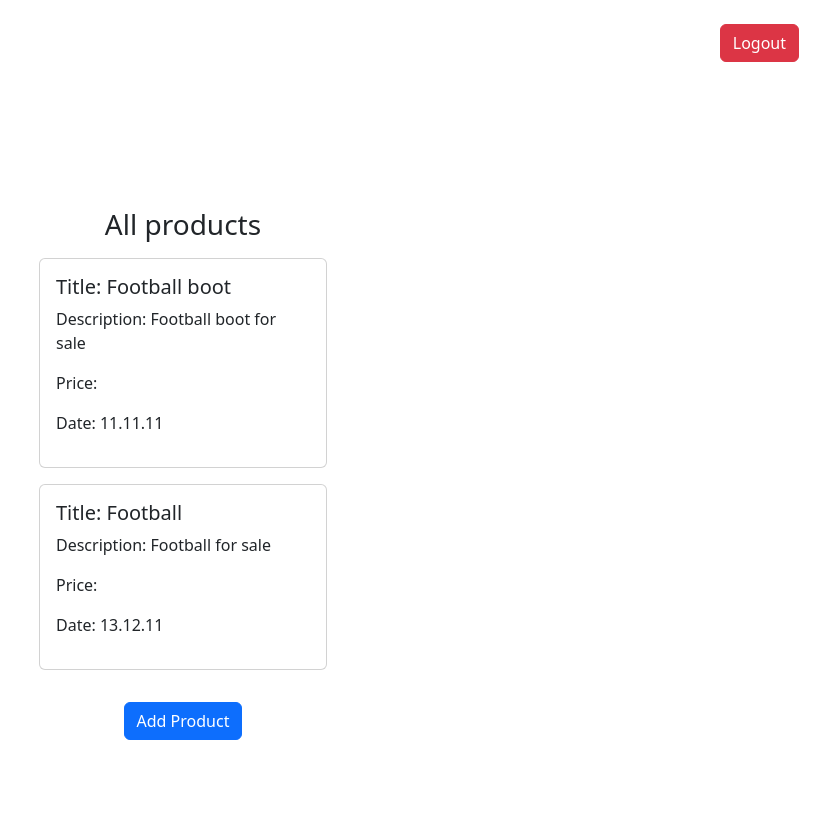
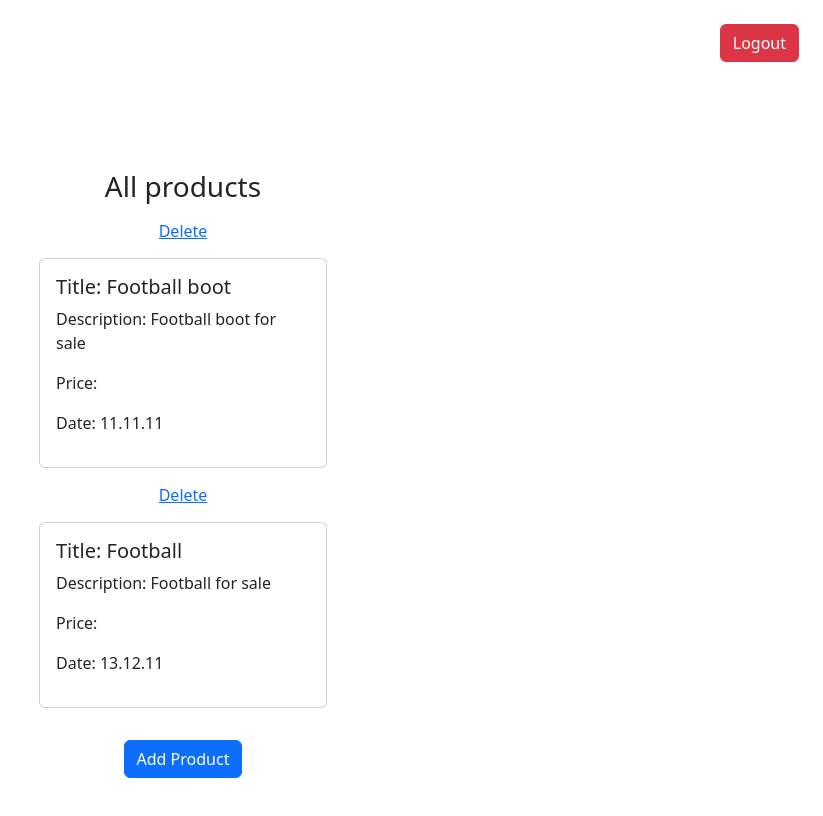
Before and after one commit to jwd222/Teebay, a React (Create React App) app: page /dashboard in a window 1280 px wide. Shown: the top 816 px of the page, without its empty margins (457-1280 px from the left). Built offline with nearby package versions, Linux system fonts and the light colour scheme.

Commit message:
added modal to the productList component

```diff
--- a/src/pages/Products.js
+++ b/src/pages/Products.js
@@ -1,8 +1,11 @@
 import productList from '../data/productList'
-import { Product } from '../components'
+import { Modal, Product } from '../components'
 import { Link } from 'react-router-dom'
 
 const Products = () => {
+
+
+
   return (
     <>
       <div className="d-flex flex-row-reverse m-4">
@@ -12,6 +15,8 @@ const Products = () => {
         <h3>All products</h3>
         {productList.map((product, index) => {
           return (
+            <>
+              <Modal />
               <Product
                 key={index}
                 title={product.title}
@@ -19,6 +24,7 @@ const Products = () => {
                 description={product.description}
                 date={product.date}
               />
+            </>
           )
         })}
         <div className="d-flex m-4 flex-row-reverse">
```
Lines whose indentation alone changed are shown as unchanged.
